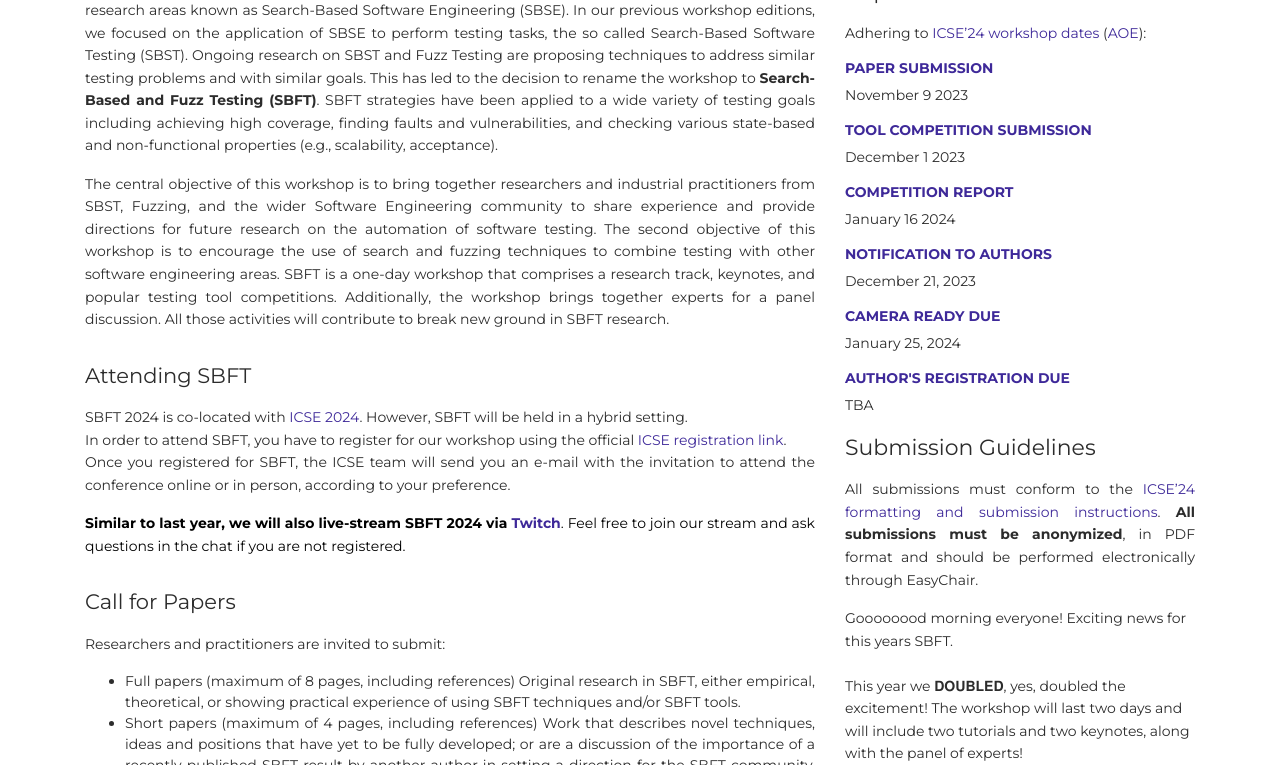
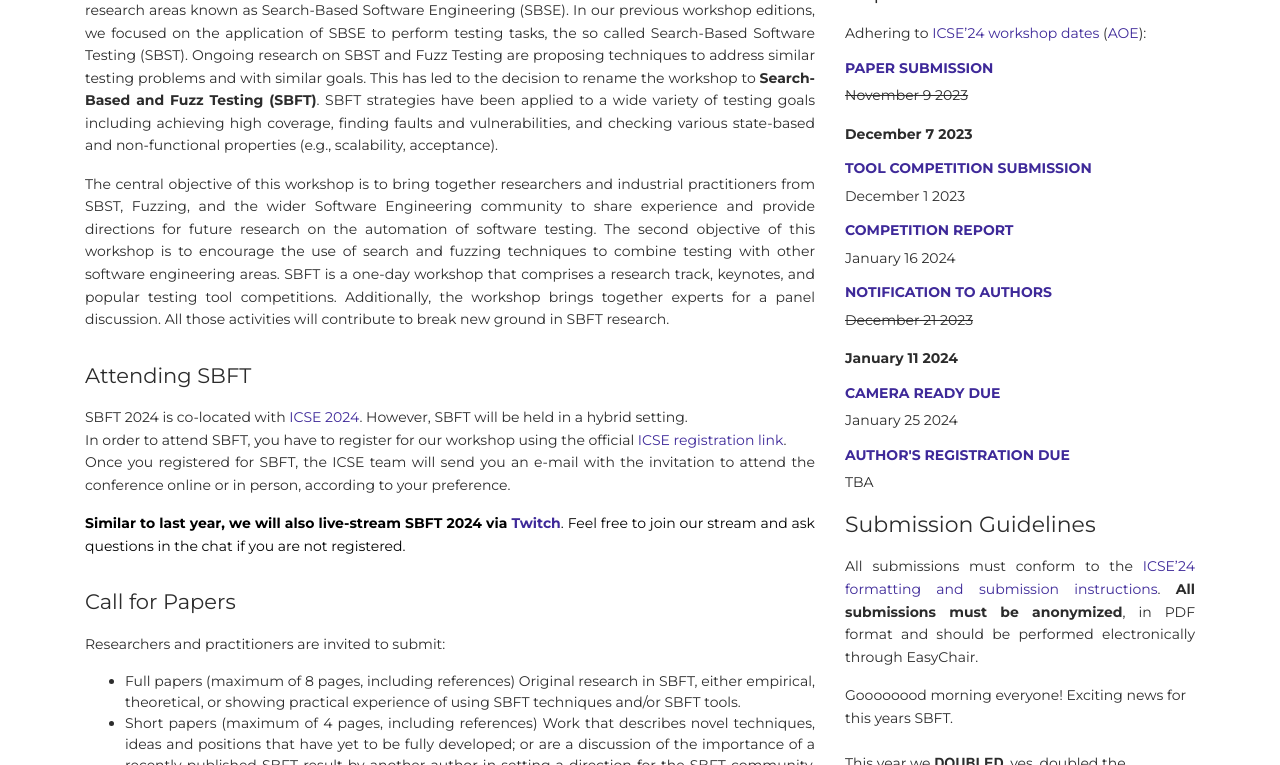
Before and after one commit to sbft24/sbft24.github.io, a Jekyll site: the page built from index.html, in a window 1280 px wide and 900 px high, scrolled down 344 px, cut to the strip 135-900 px from the top of the window. Built offline with Jekyll 4.4.1, drawn with Linux system fonts in a browser that asks for light colours; nearby versions of some CDN libraries; comment, search, counter and statistics services are not loaded.

Commit message:
Update sidebar.html

```diff
--- a/_includes/sidebar.html
+++ b/_includes/sidebar.html
@@ -8,15 +8,17 @@
     <p><a href="/SBFT23_Flyer.pdf" target="_blank">Printable Flyer</a></p>
     <p><a href="/SBFT23_CFP.pdf" target="_blank">Printable Call for Papers</a></p>-->
     <h6 class="text-primary">Paper Submission</h6>
-    <p>November 9 2023</p>
+    <p><del>November 9 2023</del></p>
+    <p><b>December 7 2023</b></p>
     <h6 class="text-primary">Tool Competition Submission</h6>
     <p>December 1 2023</p>
     <h6 class="text-primary">Competition Report</h6>
     <p>January 16 2024</p>
     <h6 class="text-primary">Notification to Authors</h6>
-    <p>December 21, 2023</p>
+    <p><del>December 21 2023</del></p>
+    <p><b>January 11 2024</b></p>
     <h6 class="text-primary">Camera Ready Due</h6>
-    <p>January 25, 2024</p>
+    <p>January 25 2024</p>
     <h6 class="text-primary">Author's Registration Due</h6>
     <p>TBA</p>
     <h5>Submission Guidelines</h5>
```
